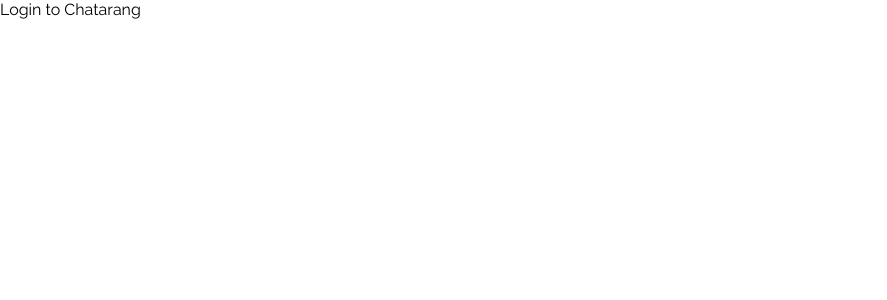
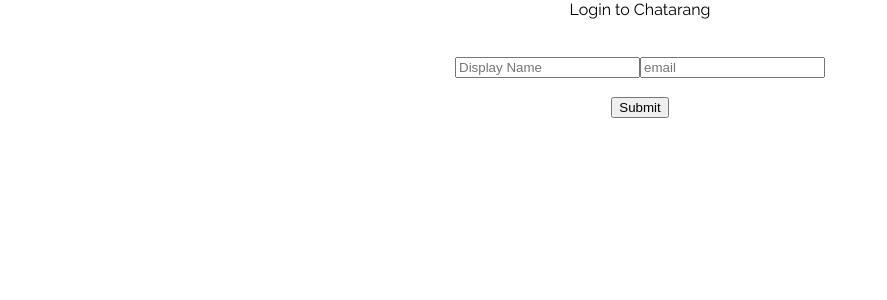
Before and after one commit to troywiegand/chatarang, a React (Create React App) app: page / in a window 1280 px wide. Shown: the top 300 px of the page, without its empty margins (0-887 px from the left). Built offline with nearby package versions, Linux system fonts and the light colour scheme.

Commit message:
Allow entering in info on the login form to update the chat screen with user info

```diff
--- a/src/App.js
+++ b/src/App.js
@@ -28,10 +28,23 @@
        else{
          return(
           <div className="App">
-       <Login userInfo={this.state.user} loggedIn={this.state.loggedIn}/>
+       <Login addUser={this.addUser} />
        </div>
          )}
   }
+
+addUser = (displayName, email) => {
+  const user={
+    uid: `${displayName}+${email}`,
+    displayName,
+    email
+  }
+
+  this.setState({user: user})
+  this.setState({loggedIn: true})
+}
+
+
 }
 
 export default App
--- a/src/Login.js
+++ b/src/Login.js
@@ -1,10 +1,58 @@
 import React, { Component } from 'react'
 
 class Login extends Component{
+   constructor(){
+       super()
+
+       this.state= {
+        displayName: '',
+        email: '',
+    }
+   }
+
+    handleSubmit = (ev) => {
+        ev.preventDefault()
+        const dispName = ev.target.displayName.value
+        const em = ev.target.email.value
+        this.props.addUser( dispName,em );
+    }
+
+    handleChangeName = (ev) => {
+        this.setState({displayName: ev.target.value})
+    }
+
+    handleChangeEmail = (ev) => {
+        this.setState({email: ev.target.value})
+    }
+
     render(){
         return(
             <div className="Login">
+            <center>
             Login to Chatarang
+            <br/>
+            <br/>
+            <br/>
+            <form onSubmit={this.handleSubmit}>
+                <input type="text"
+                       name="displayName"
+                       placeholder="Display Name"
+                       required
+                       value={this.state.displayName}
+                       onChange={this.handleChangeName}/>
+                <input type="text"
+                       name="email"
+                       placeholder="email"
+                       required
+                       value={this.state.email}
+                       onChange={this.handleChangeEmail}/>
+                       <br/>
+                       <br/>
+                <button type="submit">Submit </button>
+
+                </form>
+
+            </center>
             </div>
         )
     }
--- a/src/Message.js
+++ b/src/Message.js
@@ -6,9 +6,9 @@
 
         <div className="Message" style={styles.Message} >
         <div
-            class="Avatar"
+            className="Avatar"
           >
-          <i class="fas fa-bolt"></i>
+          <i className="fas fa-bolt"></i>
           </div>
         <div className="details" style={styles.details}>
           <div className="Metadata" style={styles.Metadata}>
--- a/src/UserInfo.js
+++ b/src/UserInfo.js
@@ -13,7 +13,7 @@
           </div>
         <div className="user"
              style={styles.user}>
-             <i class="fas fa-bolt"></i>
+             <i className="fas fa-bolt"></i>
                        {this.props.userInfo.displayName}
              </div>
         <a style={styles.a}>
```
